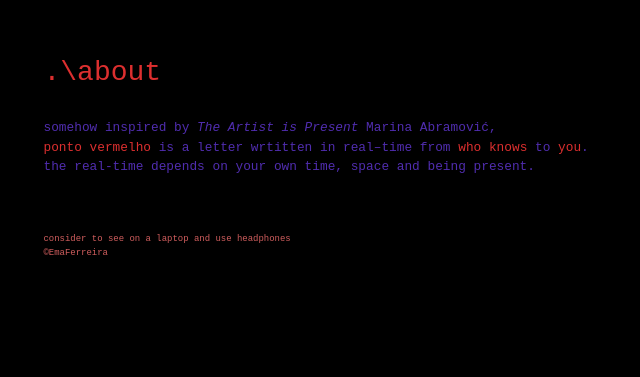
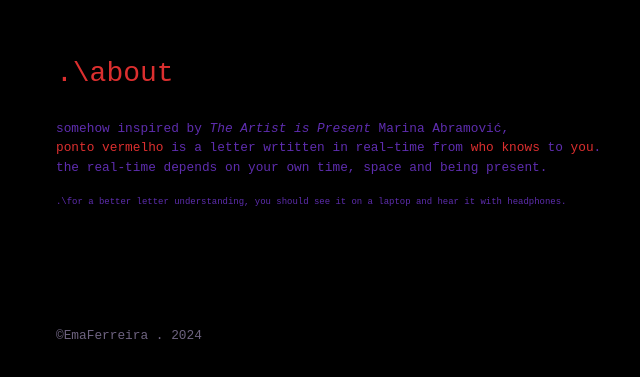
Before and after one commit to EmaFerreira/pontoVermelho, a plain HTML site: page about.html in a window 1280 px wide. Shown: the part 217-594 px from the top of the page, without its empty margins (276-916 px from the left). Drawn offline with nearby package versions, Linux system fonts and the light colour scheme; files whose address does not match are found by name.

Commit message:
Add files via upload

```diff
--- a/about.html
+++ b/about.html
@@ -21,7 +21,7 @@
         <div class="row full-page align-items-center justify-content-center m-0 p-0" id="aboutRow">
 
 
-            <div class="col-8 col-sm-4 col-md-6 align-items-center justify-content-center m-0 p-0">
+            <div class="col-8  col-md-6 align-items-center justify-content-center m-0 p-0">
                 <h1 class="display-6">.\about</h1>
                 <p>somehow inspired by <i>The Artist is Present</i> Marina Abramović,
                 <p> <a href="./index.html" id="pontoLink">ponto vermelho</a> is a letter wrtitten in real–time from
@@ -29,9 +29,9 @@
                 </p>
                 <p>the real-time depends on your own time, space and being present.</p>
 
-                <p id="notes">consider to see on a laptop and use headphones <br>
-                    <a href="https://emaferreira.github.io/" target="_blank">©EmaFerreira</a>
+                <p id="notes">.\for a better letter understanding, you should see it on a laptop and hear it with headphones.<br>
                 </p>
+                <a href="https://emaferreira.github.io/" target="_blank" id="credits">©EmaFerreira . 2024</a>
             </div>
 
 
--- a/css/main.css
+++ b/css/main.css
@@ -4,12 +4,10 @@ body {
 
 
 .full-page {
-    width: calc(100vw - 50px);
-    height: calc(100vh - 50px);
+    width: 100vw;
+    height: 100vh;
 
 }
-
-
 
 
 button {
@@ -30,7 +28,9 @@ button {
 .container-fluid {
     font-family: 'Courier New', Courier, monospace;
     font-weight: 100;
-    color: rgb(80, 45, 175);
+    color: rgb(94, 45, 175);
+    margin-left: 0%;
+    margin-right: 0;
 }
 
 .container-fluid p {
@@ -50,14 +50,16 @@ button {
     color: rgb(220, 47, 47);
     font-size: clamp(14px, 3vw, 28px);
     margin-bottom: 0.75cm;
+    margin-top: 1cm;
 }
 
 #notes {
-    color: rgb(209, 94, 94);
-    margin-top: 1.5cm;
-    margin-bottom: 0%;
+    color: rgb(94, 45, 175);
+    margin-top: 0.5cm;
+    margin-bottom: 3cm;
     padding-top: 0%;
     padding-bottom: 0%;
+
 
     font-size: clamp(8px, 0.7vw, 16px);
 }
@@ -66,20 +68,23 @@ a {
     display: inline;
     color: rgb(220, 47, 47);
     text-decoration: none !important;
+
 }
 
-#notes a {
-    color: rgb(209, 94, 94);
+#credits {
+    color: rgb(110, 99, 128);
+    font-size: clamp(10px, 1vw, 16px);
+    font-weight: 100;
 }
 
 a:hover,
-#notes a:hover {
-    color: rgb(102, 45, 175);
+#credits:hover {
+    color: rgb(94, 45, 175);
     transition: 250ms;
 }
 
 
-#linkFinal{
+#linkFinal {
     -webkit-transform: rotate(-90deg);
     -moz-transform: rotate(-90deg);
     transform: rotate(-90deg);
@@ -96,6 +101,6 @@ a:hover,
 }
 
 #linkFinal:hover {
-    color: rgb(102, 45, 175);
+    color: rgb(94, 45, 175);
     transition: 250ms;
 }
```
